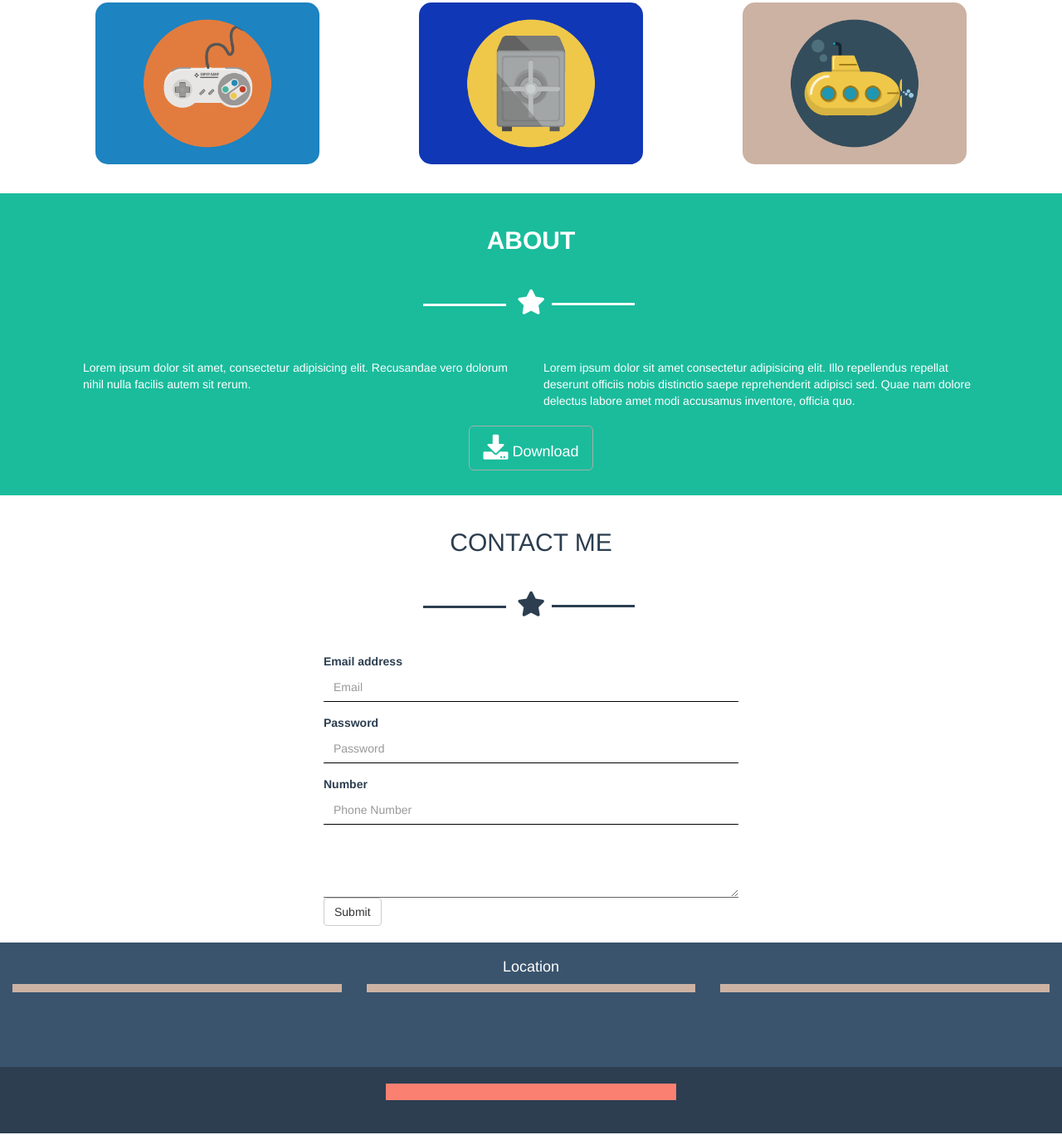
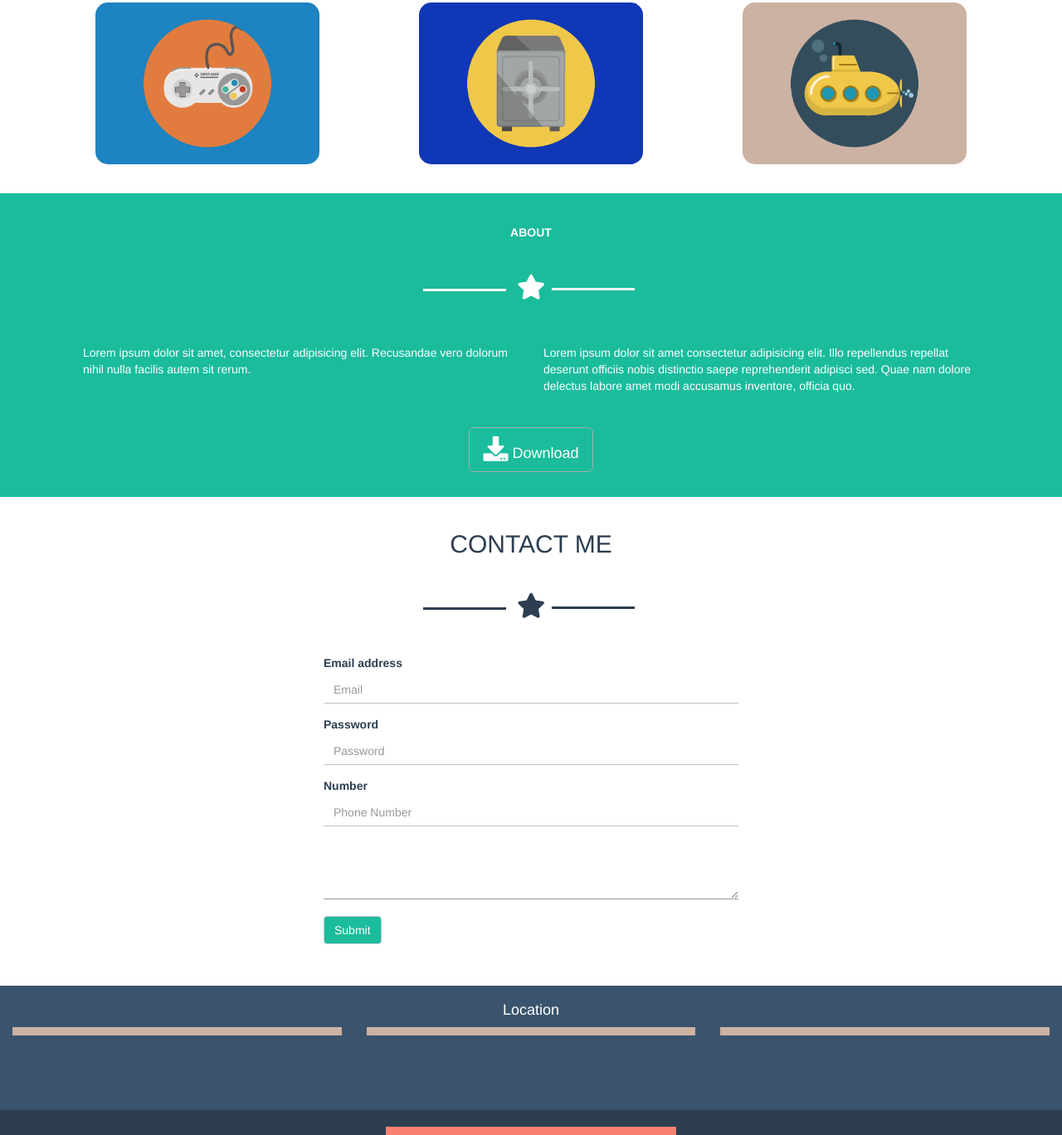
Before and after one commit to DociIva/html-css-bootstrap-freelancer, a plain HTML site: page index.html in a window 1280 px wide. Shown: the part 994-2362 px from the top of the page at 83% size. Drawn offline with nearby package versions, Linux system fonts and the light colour scheme.

Commit message:
sezione contact me but

```diff
--- a/css/style.css
+++ b/css/style.css
@@ -144,6 +144,7 @@ img {
 }
 /*ABOUT BOTTONE*/
 .bottone {
+    padding-top: 20px;
     padding-bottom: 30px;
 }
 .bottone .btn{
@@ -192,12 +193,12 @@ img {
     border: none;
     border-radius: 0;
     box-shadow: none;
-    border-bottom: 1px solid black;
+    border-bottom: 1px solid rgb(202, 189, 189);
 }
 /*textarea*/
 .bl-areatext {
     border:none;
-    border-bottom: 1px solid rgb(99, 99, 99);
+    border-bottom: 1px solid rgb(153, 153, 153);
     box-shadow: none;
     border-radius: 0;
 }
@@ -235,19 +236,3 @@ img {
     margin-top: 20px;
     background: salmon;
 }
-
-/*media per il tablet*/
-@media screen and (min-width:768px) {
-    /*spazio del header*/
-    .bg-about h2 {
-        font-size: 30px;
-    }
-
-
-}
-
-/*media per il pc*/
-@media screen and (min-width:970px) {
-    /*spazio del header*/
-
-}
--- a/index.html
+++ b/index.html
@@ -153,7 +153,9 @@
             <input type="phonenumber" class="form-control bl-forms" id="exampleInputNumber" placeholder="Phone Number">
           </div>
           <textarea class="form-control bl-areatext" rows="3"></textarea>
-          <button type="submit" class="btn btn-default">Submit</button>
+          <div class="bottone">
+            <button type="submit" class="btn btn-default">Submit</button>
+          </div>
         </form>
 
       </div> <!--chiusura container-->
```
